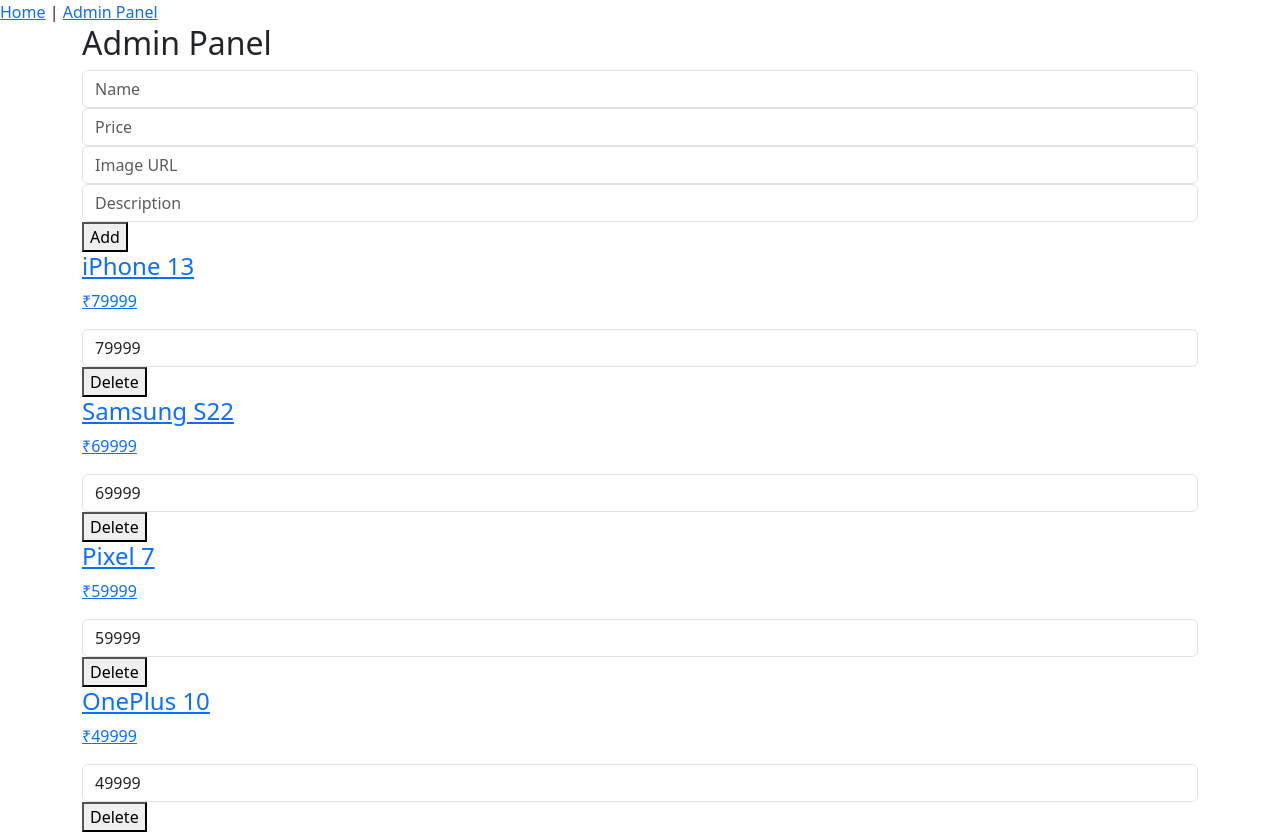
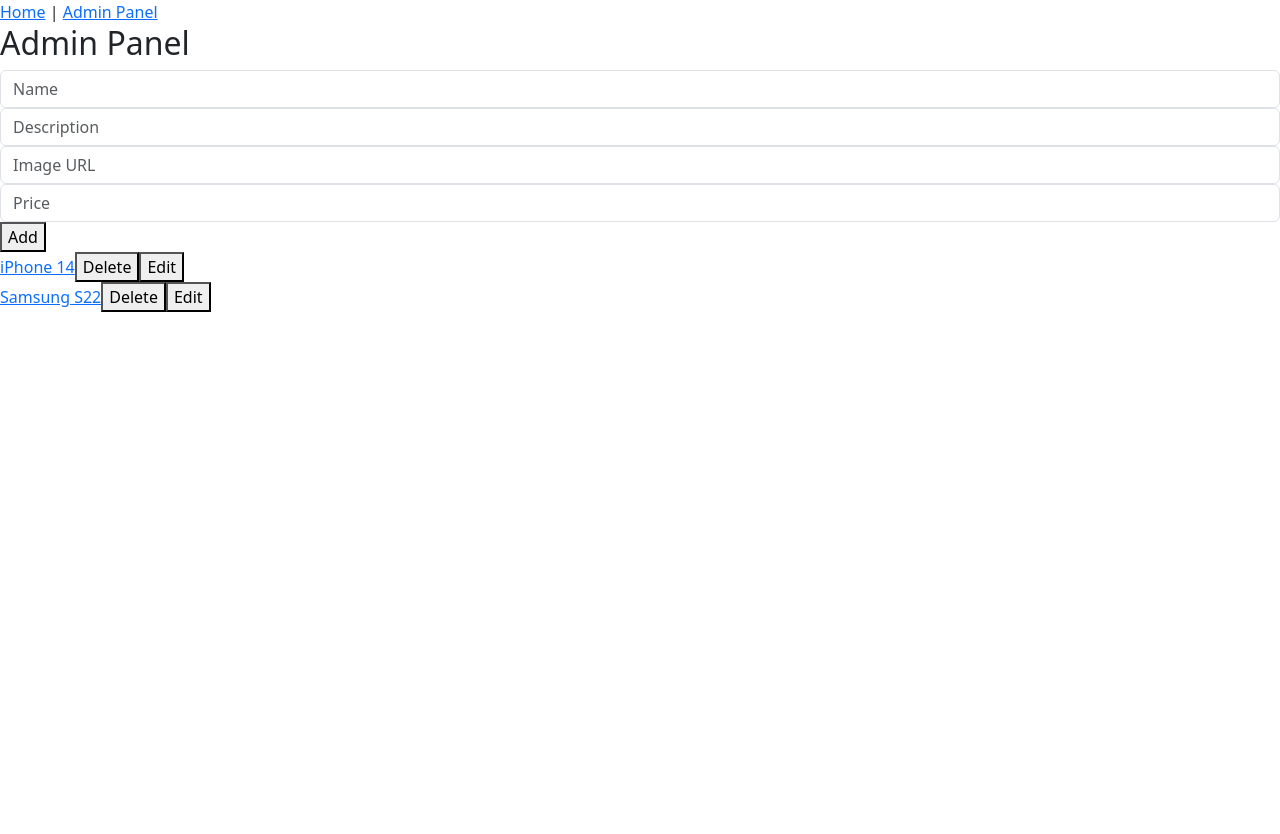
Before and after one commit to acciojob/mobile-store-Syamson07, a React app: page /admin in a window 1280 px wide. Shown: the top 834 px of the page. After the commit the page ends 800 px from the top, so only its background shows below. Built offline with nearby package versions, Linux system fonts and the light colour scheme.

Commit message:
Update AdminPanel.js

```diff
--- a/src/components/AdminPanel.js
+++ b/src/components/AdminPanel.js
@@ -1,73 +1,51 @@
-import React, { useEffect, useState } from "react";
+import React, { useState } from "react";
+import { useNavigate } from "react-router-dom";
 
 const initialProducts = [
-  { id: 1, name: "iPhone 13", price: 79999, image: "https://via.placeholder.com/150", description: "Apple flagship" },
-  { id: 2, name: "Samsung S22", price: 69999, image: "https://via.placeholder.com/150", description: "Samsung flagship" },
-  { id: 3, name: "Pixel 7", price: 59999, image: "https://via.placeholder.com/150", description: "Google Pixel" },
-  { id: 4, name: "OnePlus 10", price: 49999, image: "https://via.placeholder.com/150", description: "Fast and smooth" },
-  { id: 5, name: "Realme GT", price: 32999, image: "https://via.placeholder.com/150", description: "Affordable performance" },
-  { id: 6, name: "Xiaomi 12", price: 45999, image: "https://via.placeholder.com/150", description: "Xiaomi’s best" },
-  { id: 7, name: "iQOO 9", price: 39999, image: "https://via.placeholder.com/150", description: "Gaming phone" },
-  { id: 8, name: "Motorola Edge", price: 36999, image: "https://via.placeholder.com/150", description: "Stock Android" },
+  { id: 1, name: "iPhone 14", price: "$999", description: "Apple flagship phone.", image: "https://placehold.co/300x200" },
+  { id: 2, name: "Samsung S22", price: "$899", description: "Samsung flagship phone.", image: "https://placehold.co/300x200" },
 ];
 
-function AdminPanel() {
-  const [products, setProducts] = useState([]);
-  const [newProduct, setNewProduct] = useState({ name: "", price: "", image: "", description: "" });
+const AdminPanel = () => {
+  const [products, setProducts] = useState(initialProducts);
+  const [form, setForm] = useState({ name: "", price: "", description: "", image: "" });
+  const navigate = useNavigate();
 
-  useEffect(() => {
-    const saved = JSON.parse(localStorage.getItem("products")) || initialProducts;
-    setProducts(saved);
-  }, []);
-
-  useEffect(() => {
-    localStorage.setItem("products", JSON.stringify(products));
-  }, [products]);
-
-  const handleDelete = id => {
-    setProducts(products.filter(p => p.id !== id));
+  const handleAdd = () => {
+    const newProduct = { ...form, id: Date.now() };
+    setProducts([...products, newProduct]);
   };
 
-  const handleAdd = () => {
-    const nextId = Math.max(...products.map(p => p.id)) + 1;
-    setProducts([...products, { ...newProduct, id: nextId, price: parseInt(newProduct.price) }]);
-    setNewProduct({ name: "", price: "", image: "", description: "" });
+  const handleDelete = (id) => {
+    setProducts(products.filter((product) => product.id !== id));
   };
 
-  const handleEditPrice = (id, newPrice) => {
-    setProducts(products.map(p => (p.id === id ? { ...p, price: parseInt(newPrice) } : p)));
+  const handleEdit = (id) => {
+    const updated = products.map((p) => p.id === id ? { ...p, price: prompt("New price:", p.price) } : p);
+    setProducts(updated);
   };
 
   return (
-    <div className="container">
+    <div>
       <h2>Admin Panel</h2>
       <div>
-        <input className="form-control" placeholder="Name" value={newProduct.name} onChange={e => setNewProduct({ ...newProduct, name: e.target.value })} />
-        <input className="form-control" placeholder="Price" value={newProduct.price} onChange={e => setNewProduct({ ...newProduct, price: e.target.value })} />
-        <input className="form-control" placeholder="Image URL" value={newProduct.image} onChange={e => setNewProduct({ ...newProduct, image: e.target.value })} />
-        <input className="form-control" placeholder="Description" value={newProduct.description} onChange={e => setNewProduct({ ...newProduct, description: e.target.value })} />
+        <input className="form-control" placeholder="Name" onChange={(e) => setForm({ ...form, name: e.target.value })} />
+        <input className="form-control" placeholder="Description" onChange={(e) => setForm({ ...form, description: e.target.value })} />
+        <input className="form-control" placeholder="Image URL" onChange={(e) => setForm({ ...form, image: e.target.value })} />
+        <input className="form-control" placeholder="Price" onChange={(e) => setForm({ ...form, price: e.target.value })} />
         <button onClick={handleAdd}>Add</button>
       </div>
-      {products.map((p, index) => (
-        <div className="col-12" key={p.id}>
-          <div>
-            <a href={`/products/${p.id}`}>
-              <div className="row">
-                <h4>{p.name}</h4>
-                <p>₹{p.price}</p>
-              </div>
-            </a>
-            <input
-              className="form-control"
-              value={p.price}
-              onChange={e => handleEditPrice(p.id, e.target.value)}
-            />
-            <button className="float-right" onClick={() => handleDelete(p.id)}>Delete</button>
+      <div>
+        {products.map((product) => (
+          <div className="product" key={product.id}>
+            <a className="product-link" onClick={() => navigate(`/products/${product.id}`)}>{product.name}</a>
+            <button className="float-right" onClick={() => handleDelete(product.id)}>Delete</button>
+            <button className="float-right" onClick={() => handleEdit(product.id)}>Edit</button>
           </div>
-        </div>
-      ))}
+        ))}
+      </div>
     </div>
   );
-}
+};
 
 export default AdminPanel;
```
